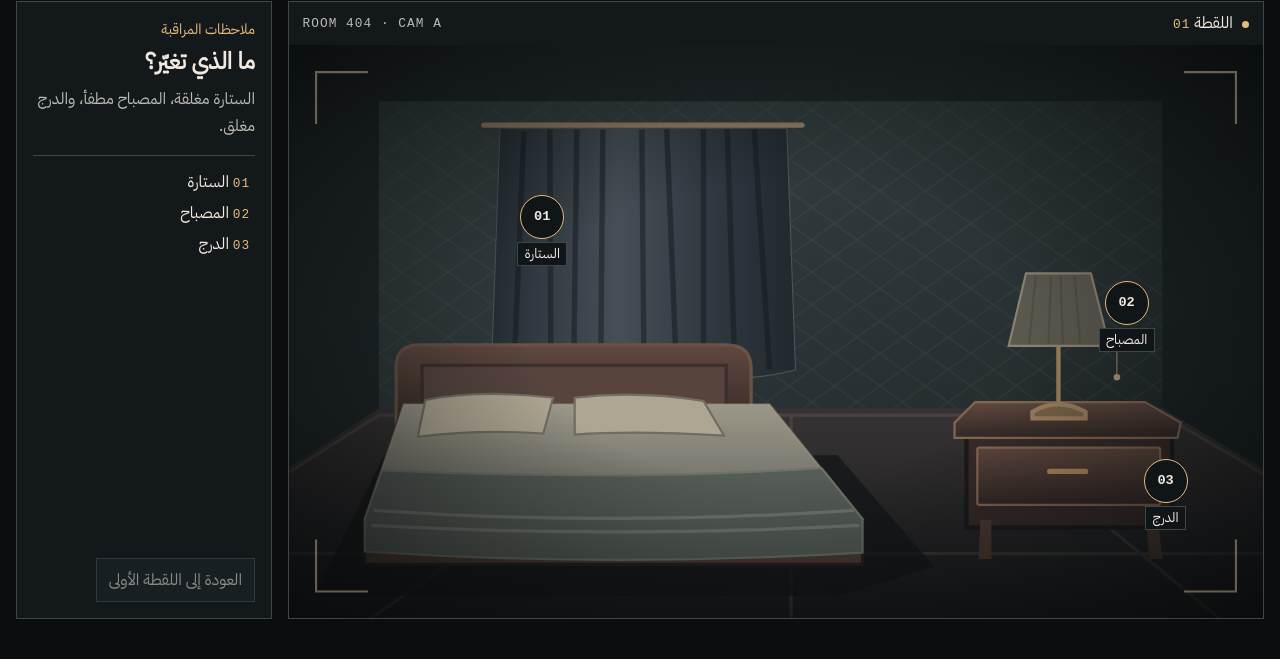
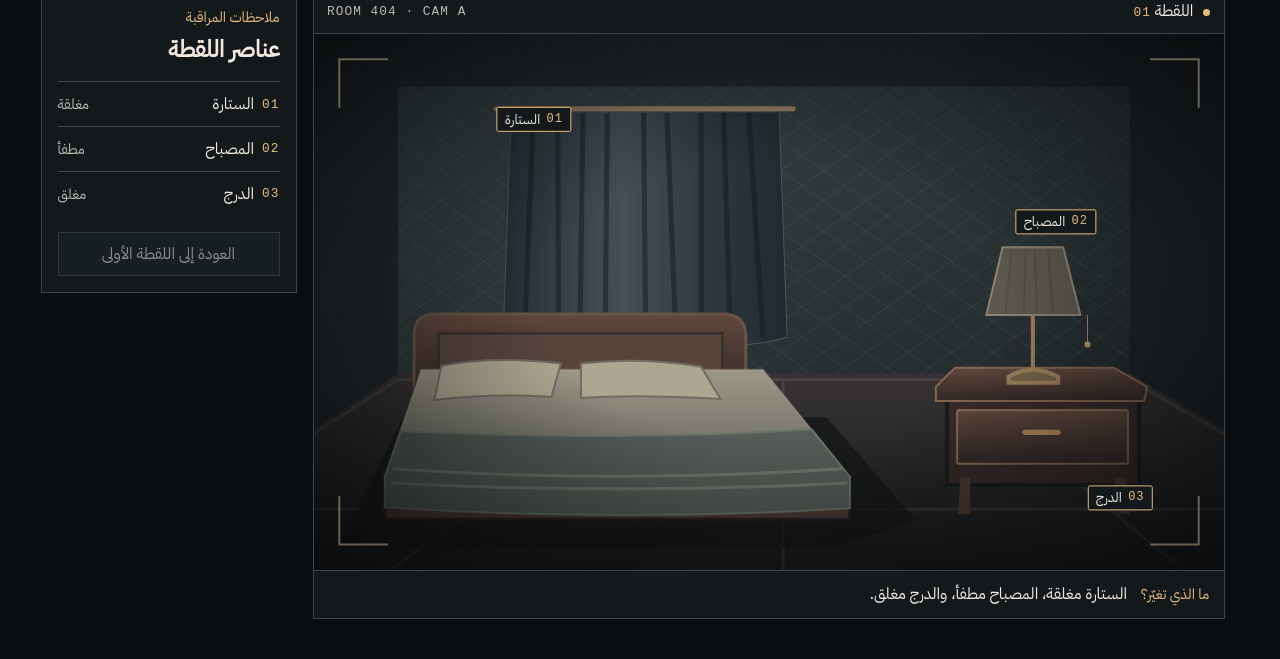
Before and after one commit to iid7oom21/Abdulrhman-, a website with bundled scripts: page raven/room-404/index.html in a window 1280 px wide. Shown: the part 229-888 px from the top of the page. Built offline with nearby package versions, Linux system fonts and the light colour scheme.

Commit message:
تفعيل التفاعل المباشر مع عناصر الغرفة 404 وتحسين استجابة الحالة
Co-authored-by: base44-builder[bot] <245833847+base44-builder[bot]@users.noreply.github.com>

```diff
--- a/raven/room-404/index.html
+++ b/raven/room-404/index.html
@@ -8,6 +8,7 @@
   <title>الغرفة 404 | RAVEN</title>
   <link rel="icon" href="../../fourth-signature/favicon.svg" type="image/svg+xml">
   <link rel="stylesheet" href="./room.css">
+  <link rel="stylesheet" href="./shot.css">
   <script type="module" src="./room.js"></script>
 </head>
 <body>
@@ -30,8 +31,10 @@
           <span><span class="indicator" aria-hidden="true"></span> اللقطة <bdi id="frame">01</bdi></span>
           <span class="code" dir="ltr">ROOM 404 · CAM A</span>
         </figcaption>
-        <div id="scene" data-curtain="off" data-lamp="off" data-drawer="off">
-          <svg viewBox="0 0 900 530" aria-hidden="true">
+        <div id="scene" class="shot" data-curtain="off" data-lamp="off" data-drawer="off">
+          <svg class="shot-art" viewBox="0 0 900 530" role="img" aria-labelledby="shot-title" aria-describedby="shot-description" focusable="false">
+            <title id="shot-title">الغرفة 404 من زاوية الكاميرا الثابتة</title>
+            <desc id="shot-description">على اليسار نافذة بستارة خلف السرير، وعلى اليمين مصباح فوق منضدة بدرج.</desc>
             <defs>
               <linearGradient id="wall" x2=".95" y2="1" gradientUnits="objectBoundingBox"><stop stop-color="#3b4849"/><stop offset="1" stop-color="#202729"/></linearGradient>
               <linearGradient id="floor" x2="0" y2="1" gradientUnits="objectBoundingBox"><stop stop-color="#373334"/><stop offset="1" stop-color="#17191b"/></linearGradient>
@@ -101,20 +104,33 @@
             <rect x="0" y="0" width="900" height="530" fill="url(#vignette)"/>
             <path d="M25 73V25h48m754 0h48v48M25 457v48h48m802-48v48h-48" fill="none" stroke="#d3c1a1" stroke-opacity=".45" stroke-width="2"/>
           </svg>
-          <button class="hotspot" data-prop="curtain" type="button" aria-label="الستارة" aria-pressed="false" disabled><span aria-hidden="true">01</span><span class="hotspot-name" aria-hidden="true">الستارة</span></button>
-          <button class="hotspot" data-prop="lamp" type="button" aria-label="المصباح" aria-pressed="false" disabled><span aria-hidden="true">02</span><span class="hotspot-name" aria-hidden="true">المصباح</span></button>
-          <button class="hotspot" data-prop="drawer" type="button" aria-label="الدرج" aria-pressed="false" disabled><span aria-hidden="true">03</span><span class="hotspot-name" aria-hidden="true">الدرج</span></button>
+          <div class="shot-targets" role="group" aria-label="العناصر التفاعلية في اللقطة">
+            <button class="hotspot" data-prop="curtain" type="button" aria-label="الستارة" aria-describedby="curtain-state" aria-pressed="false" disabled>
+              <span class="hotspot-badge" dir="rtl" aria-hidden="true"><bdi>01</bdi><span class="hotspot-name">الستارة</span></span>
+            </button>
+            <button class="hotspot" data-prop="lamp" type="button" aria-label="المصباح" aria-describedby="lamp-state" aria-pressed="false" disabled>
+              <span class="hotspot-badge" dir="rtl" aria-hidden="true"><bdi>02</bdi><span class="hotspot-name">المصباح</span></span>
+            </button>
+            <button class="hotspot" data-prop="drawer" type="button" aria-label="الدرج" aria-describedby="drawer-state" aria-pressed="false" disabled>
+              <span class="hotspot-badge" dir="rtl" aria-hidden="true"><bdi>03</bdi><span class="hotspot-name">الدرج</span></span>
+            </button>
+          </div>
+        </div>
+        <div class="shot-note">
+          <span class="eyebrow">ما الذي تغيّر؟</span>
+          <p id="scene-status" role="status" aria-atomic="true">الستارة مغلقة، المصباح مطفأ، والدرج مغلق.</p>
         </div>
       </figure>
 
       <section class="field-note" aria-labelledby="note-title">
         <div>
           <p class="eyebrow">ملاحظات المراقبة</p>
-          <h2 id="note-title">ما الذي تغيّر؟</h2>
-          <p id="scene-status" role="status" aria-atomic="true">الستارة مغلقة، المصباح مطفأ، والدرج مغلق.</p>
+          <h2 id="note-title">عناصر اللقطة</h2>
         </div>
         <ol class="object-index" aria-label="الأغراض في اللقطة">
-          <li><bdi>01</bdi> الستارة</li><li><bdi>02</bdi> المصباح</li><li><bdi>03</bdi> الدرج</li>
+          <li><bdi>01</bdi> الستارة <span class="prop-state" id="curtain-state" data-off="مغلقة" data-on="مفتوحة">مغلقة</span></li>
+          <li><bdi>02</bdi> المصباح <span class="prop-state" id="lamp-state" data-off="مطفأ" data-on="مضاء">مطفأ</span></li>
+          <li><bdi>03</bdi> الدرج <span class="prop-state" id="drawer-state" data-off="مغلق" data-on="مفتوح">مغلق</span></li>
         </ol>
         <button id="reset-scene" type="button" disabled>العودة إلى اللقطة الأولى</button>
       </section>
--- a/raven/room-404/room.css
+++ b/raven/room-404/room.css
@@ -15,13 +15,14 @@
   font-family: 'Plex Arabic', system-ui, sans-serif;
   background: var(--bg);
   color: var(--ink);
+  scrollbar-gutter: stable;
 }
 * { box-sizing: border-box; }
 body { margin: 0; line-height: 1.65; }
 button { font: inherit; }
 a { color: inherit; }
-a:focus-visible, button:focus-visible { outline: 2px solid var(--brass); outline-offset: 4px; }
-.masthead, main { width: min(100% - 2rem, 78rem); margin-inline: auto; }
+a:focus-visible, button:focus-visible { outline: 2px solid var(--brass); outline-offset: 3px; }
+.masthead, main { width: min(100% - 2rem, 74rem); margin-inline: auto; }
 .masthead {
   display: flex;
   align-items: center;
@@ -34,73 +35,38 @@ a:focus-visible, button:focus-visible { outline: 2px solid var(--brass); outline
 .masthead a span { color: var(--brass); }
 .code, bdi { font: 500 .8rem/1.4 ui-monospace, monospace; letter-spacing: .08em; }
 .code { color: var(--muted); }
-main { padding-block: clamp(1.15rem, 3.5vw, 2.75rem) 2.5rem; }
+main { padding-block: clamp(1.15rem, 2.5vw, 2rem) 2.5rem; }
 .intro { display: flex; align-items: end; justify-content: space-between; gap: .75rem 2rem; margin-block-end: 1.25rem; }
 .intro > p { color: var(--muted); max-width: 26rem; margin: 0 0 .25rem; }
 .eyebrow { color: var(--brass); margin: 0; font-size: .9rem; }
 h1 { font-size: clamp(2.35rem, 6vw, 4rem); font-weight: 600; line-height: 1.1; margin: .2rem 0 0; }
 h1 bdi { color: var(--brass); font-size: .86em; letter-spacing: -.06em; }
-.screening { display: grid; grid-template-columns: minmax(0, 1fr) minmax(14rem, 16rem); gap: 1rem; }
+.screening { display: grid; grid-template-columns: minmax(0, 1fr) minmax(14rem, 16rem); gap: 1rem; align-items: start; }
 .monitor, .field-note { margin: 0; min-width: 0; border: 1px solid var(--line); background: var(--panel); }
-.slate { display: flex; align-items: center; justify-content: space-between; flex-wrap: wrap; gap: .35rem 1rem; padding: .5rem .85rem; }
+.slate { display: flex; align-items: center; justify-content: space-between; flex-wrap: wrap; gap: .35rem 1rem; padding: .5rem .85rem; border-bottom: 1px solid var(--line); }
 .slate bdi { color: var(--brass); margin-inline-start: .25rem; }
 .indicator { display: inline-block; width: .45rem; height: .45rem; margin-inline-end: .35rem; border-radius: 50%; background: var(--brass); }
-#scene { position: relative; direction: ltr; background: #202729; }
-#scene svg { display: block; width: 100%; height: auto; }
-#scene[data-curtain="off"] .curtain-open,
-#scene[data-curtain="on"] .curtain-closed,
-#scene[data-lamp="off"] .lamp-on,
-#scene[data-lamp="on"] .lamp-off,
-#scene[data-drawer="off"] .drawer-open,
-#scene[data-drawer="on"] .drawer-closed { display: none; }
-.hotspot {
-  position: absolute;
-  left: var(--x);
-  top: var(--y);
-  transform: translate(-50%, -50%);
-  display: grid;
-  place-items: center;
-  min-width: 44px;
-  min-height: 44px;
-  padding: 0;
-  border: 1px solid var(--brass);
-  border-radius: 50%;
-  color: var(--ink);
-  background: #101518;
-  font: 600 .85rem ui-monospace, monospace;
-  cursor: pointer;
-}
-.hotspot[aria-pressed="true"] { color: #18120d; background: var(--brass); }
-.hotspot:hover:not(:disabled) { border-color: var(--ink); box-shadow: 0 0 0 3px #0b0e10; }
-.hotspot-name {
-  position: absolute;
-  top: calc(100% + .25rem);
-  padding: 0 .4rem;
-  border: 1px solid var(--line);
-  background: #101518;
-  color: var(--ink);
-  font: .85rem/1.65 'Plex Arabic', system-ui, sans-serif;
-  pointer-events: none;
-}
-[data-prop="curtain"] { --x: 26%; --y: 30%; }
-[data-prop="lamp"] { --x: 86%; --y: 45%; }
-[data-prop="drawer"] { --x: 90%; --y: 76%; }
-.field-note { display: flex; flex-direction: column; align-items: flex-start; gap: 1rem; padding: 1rem; }
-h2 { font-size: 1.45rem; line-height: 1.35; margin: .25rem 0 .55rem; }
-#scene-status { color: var(--muted); margin: 0; }
-.object-index { display: grid; gap: .3rem .8rem; list-style: none; width: 100%; padding: .8rem 0 0; margin: 0; border-top: 1px solid var(--line); }
-.object-index bdi { color: var(--brass); margin-inline-end: .3rem; }
-#reset-scene { min-height: 44px; padding: .45rem .75rem; margin-top: auto; border: 1px solid var(--line); color: var(--ink); background: #1b2225; cursor: pointer; }
+.shot-note { display: flex; align-items: baseline; flex-wrap: wrap; gap: .2rem .85rem; padding: .65rem .9rem; border-top: 1px solid var(--line); }
+#scene-status { margin: 0; }
+.field-note { display: grid; gap: 1rem; padding: 1rem; }
+h2 { font-size: 1.45rem; line-height: 1.35; margin: .25rem 0 0; }
+.object-index { list-style: none; padding: 0; margin: 0; }
+.object-index li { display: grid; grid-template-columns: auto 1fr auto; align-items: center; column-gap: .5rem; padding: .55rem 0; border-top: 1px solid var(--line); }
+.object-index bdi { color: var(--brass); }
+.prop-state { color: var(--muted); font-size: .9rem; }
+#reset-scene { min-height: 44px; padding: .45rem .75rem; border: 1px solid var(--line); color: var(--ink); background: #1b2225; cursor: pointer; }
 #reset-scene:hover:not(:disabled) { border-color: var(--brass); }
 button:disabled { cursor: default; }
 #reset-scene:disabled { color: var(--muted); opacity: .7; }
 @media (max-width: 780px) {
   .screening { grid-template-columns: minmax(0, 1fr); }
-  .object-index { display: flex; flex-wrap: wrap; }
+  .field-note { gap: .75rem; }
+  .object-index { display: grid; grid-template-columns: repeat(3, minmax(0, 1fr)); gap: .5rem; }
+  .object-index li { grid-template-columns: auto 1fr; column-gap: .3rem; }
+  .prop-state { grid-column: 1 / -1; }
 }
 @media (max-width: 520px) {
   .intro { display: block; }
   .intro > p { margin-block-start: .6rem; }
   .masthead .code, .slate .code { font-size: .7rem; }
-  .hotspot-name { display: none; }
 }
--- a/raven/room-404/room.js
+++ b/raven/room-404/room.js
@@ -18,7 +18,10 @@ function render() {
   reset.disabled = scene.frame === 1;
   for (const button of controls) {
     const prop = button.dataset.prop;
-    sceneView.dataset[prop] = scene[prop] ? 'on' : 'off';
+    const mode = scene[prop] ? 'on' : 'off';
+    sceneView.dataset[prop] = mode;
+    const readout = document.getElementById(`${prop}-state`);
+    readout.textContent = readout.dataset[mode];
     button.setAttribute('aria-pressed', String(scene[prop]));
     button.disabled = false;
   }
--- /dev/null
+++ b/raven/room-404/shot.css
@@ -0,0 +1,82 @@
+/* The drawing and hit layer share the camera's coordinate system, even in RTL. */
+.shot {
+  --camera-width: 900;
+  --camera-height: 530;
+  position: relative;
+  isolation: isolate;
+  direction: ltr;
+  aspect-ratio: var(--camera-width) / var(--camera-height);
+  background: #202729;
+}
+.shot-art, .shot-targets { position: absolute; inset: 0; width: 100%; height: 100%; }
+.shot-art { display: block; pointer-events: none; }
+.shot-targets { pointer-events: none; }
+
+.shot[data-curtain="off"] .curtain-open,
+.shot[data-curtain="on"] .curtain-closed,
+.shot[data-lamp="off"] .lamp-on,
+.shot[data-lamp="on"] .lamp-off,
+.shot[data-drawer="off"] .drawer-open,
+.shot[data-drawer="on"] .drawer-closed { display: none; }
+
+/* Centre and size of each object in the original 900 × 530 shot. */
+.hotspot[data-prop="curtain"] { --cx: 328; --cy: 176; --w: 294; --h: 208; }
+.hotspot[data-prop="lamp"] { --cx: 715; --cy: 270; --w: 118; --h: 144; }
+.hotspot[data-prop="drawer"] { --cx: 720; --cy: 418; --w: 220; --h: 106; }
+.hotspot {
+  position: absolute;
+  left: calc(100% * var(--cx) / var(--camera-width));
+  top: calc(100% * var(--cy) / var(--camera-height));
+  width: max(44px, calc(100% * var(--w) / var(--camera-width)));
+  height: max(44px, calc(100% * var(--h) / var(--camera-height)));
+  transform: translate(-50%, -50%);
+  display: grid;
+  place-items: start end;
+  padding: 0;
+  border: 0;
+  border-radius: 2px;
+  background: transparent;
+  color: var(--ink);
+  cursor: pointer;
+  touch-action: manipulation;
+  pointer-events: auto;
+}
+.hotspot::before {
+  content: '';
+  position: absolute;
+  inset: 0;
+  border: 1px dashed var(--brass);
+  background: rgb(229 186 126 / 6%);
+  opacity: 0;
+  pointer-events: none;
+}
+.hotspot:focus-visible::before { opacity: 1; }
+@media (hover: hover) {
+  .hotspot:enabled:hover::before { opacity: 1; }
+}
+.hotspot-badge {
+  position: relative;
+  display: inline-flex;
+  align-items: center;
+  gap: .4rem;
+  padding: .12rem .45rem;
+  border: 1px solid var(--brass);
+  border-radius: 2px;
+  background: #13191b;
+  color: var(--ink);
+  line-height: 1.4;
+  white-space: nowrap;
+  pointer-events: none;
+}
+.hotspot-badge bdi { color: var(--brass); font-size: .75rem; }
+.hotspot-name { font-size: .85rem; }
+.hotspot[aria-pressed="true"] .hotspot-badge { border-style: double; border-width: 3px; background: #f0ce99; color: #201b15; }
+.hotspot[aria-pressed="true"] bdi { color: inherit; }
+.hotspot[data-prop="curtain"] { place-items: start; }
+/* Label the lamp above its narrow shade; both the label and the lamp are clickable. */
+.hotspot[data-prop="lamp"] .hotspot-badge { transform: translateY(-100%); pointer-events: auto; }
+.hotspot[data-prop="drawer"] { place-items: end; }
+@media (max-width: 520px) {
+  /* Keep clues visible; only the pin shrinks, never the touch target. */
+  .hotspot-name { display: none; }
+}
```
